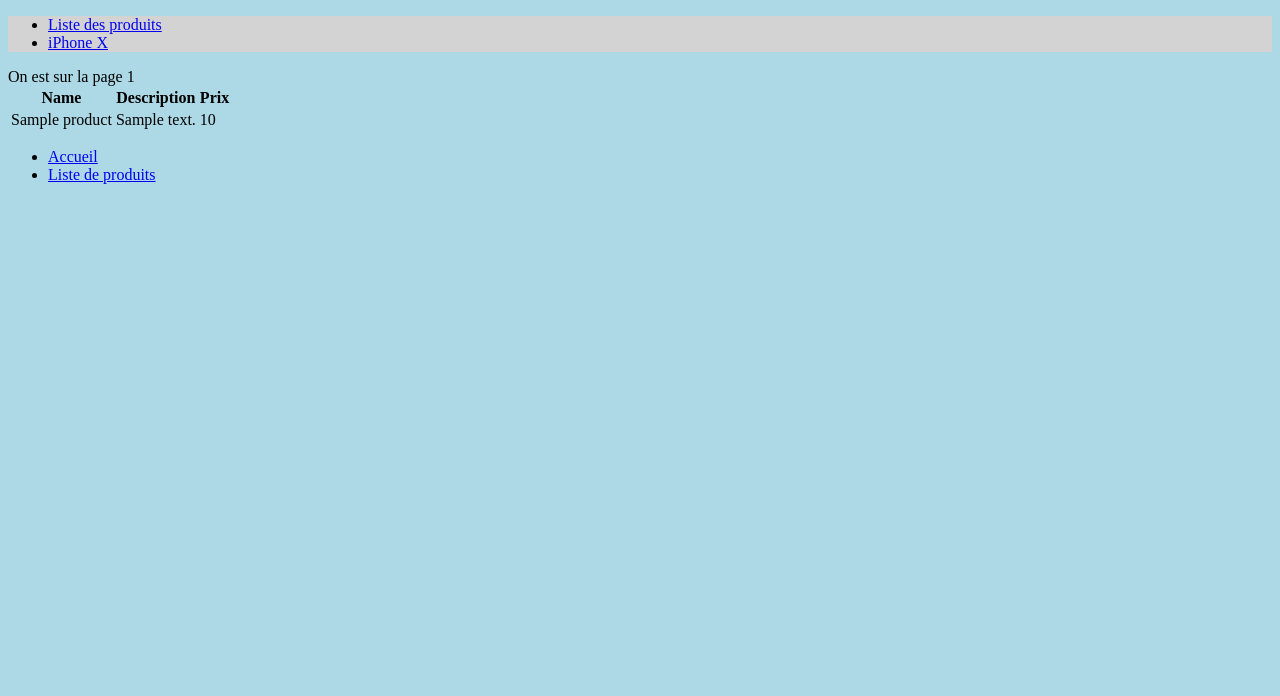
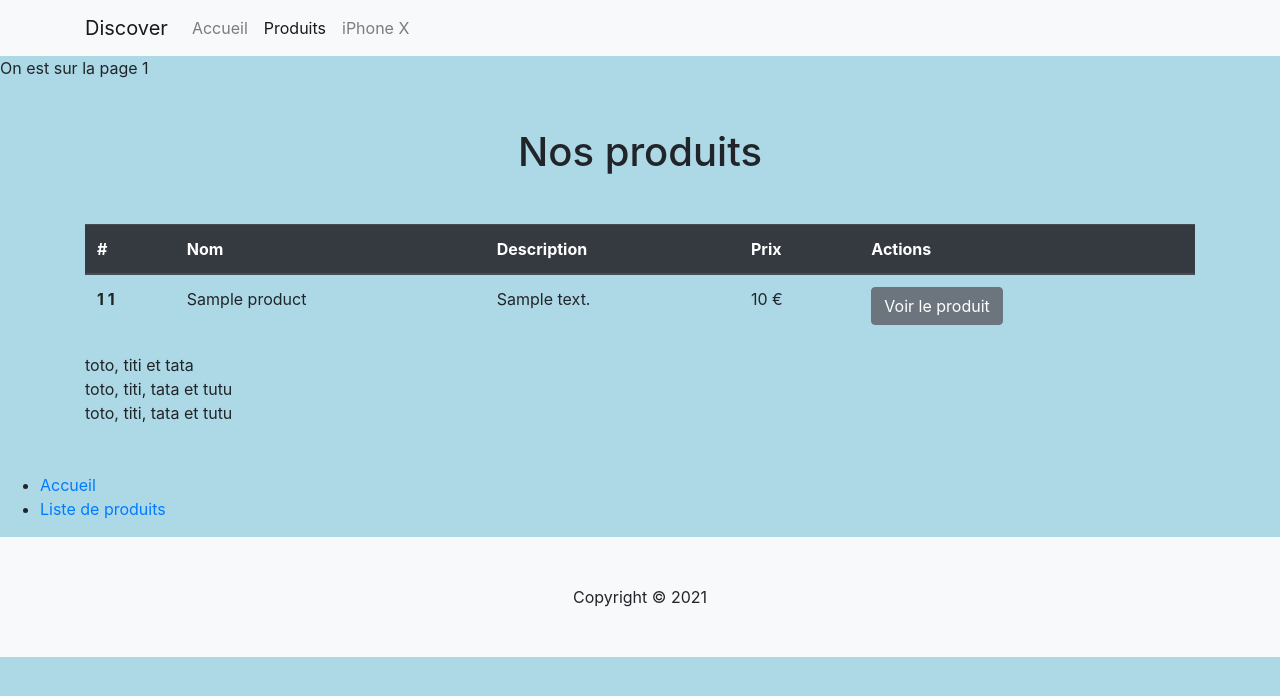
Before and after one commit to diw-885/discover-symfony, a Symfony app: template templates/product/index.html.twig in a window 1280 px wide. Shown: the top 696 px of the page. Run offline with Twig, Linux system fonts and the light colour scheme; the template is opened without the code that fills it: most values are stand-ins (such as "Sample title", 1, 10 or a date in 2020); some libraries are stand-ins or nearby versions.

Commit message:
Liste produits

```diff
--- a/templates/_navbar.html.twig
+++ b/templates/_navbar.html.twig
@@ -1,12 +1,24 @@
 <div style="background-color: {{ theme ?? 'transparent' }}">
-    <nav>
-        <ul>
-            <li>
-                <a href="{{ path('product') }}">Liste des produits</a>
-            </li>
-            <li>
-                <a href="{{ path('product_show', {slug: 'iphone-x'}) }}">iPhone X</a>
-            </li>
-        </ul>
+    <nav class="navbar navbar-expand-lg navbar-light bg-light">
+        <div class="container">
+            <a class="navbar-brand" href="#">Discover</a>
+            <button class="navbar-toggler" type="button" data-toggle="collapse" data-target="#menu">
+                <span class="navbar-toggler-icon"></span>
+            </button>
+
+            <div class="collapse navbar-collapse" id="menu">
+                <ul class="navbar-nav mr-auto">
+                    <li class="nav-item">
+                        <a class="nav-link" href="#">Accueil</a>
+                    </li>
+                    <li class="nav-item active">
+                        <a class="nav-link" href="{{ path('product') }}">Produits</a>
+                    </li>
+                    <li class="nav-item">
+                        <a class="nav-link" href="{{ path('product_show', {slug: 'iphone-x'}) }}">iPhone X</a>
+                    </li>
+                </ul>
+            </div>
+        </div>
     </nav>
 </div>
--- a/templates/base.html.twig
+++ b/templates/base.html.twig
@@ -1,12 +1,17 @@
 <!DOCTYPE html>
-<html>
+<html lang="fr">
     <head>
-        <meta charset="UTF-8">
+        <!-- Required meta tags -->
+        <meta charset="utf-8">
+        <meta name="viewport" content="width=device-width, initial-scale=1, shrink-to-fit=no">
+
         <title>{% block title %}Discover{% endblock %}</title>
         {# Run `composer require symfony/webpack-encore-bundle`
            and uncomment the following Encore helpers to start using Symfony UX #}
         {% block stylesheets %}
             {#{{ encore_entry_link_tags('app') }}#}
+            <!-- Bootstrap CSS -->
+            <link rel="stylesheet" href="https://stackpath.bootstrapcdn.com/bootstrap/4.2.1/css/bootstrap.min.css">
             <link rel="stylesheet" href="{{ asset('css/app.css') }}">
         {% endblock %}
     </head>
@@ -28,8 +33,19 @@
             {% endblock %}
         </div>
 
+        <footer class="bg-light py-5">
+            <div class="container">
+                <p class="text-center mb-0">Copyright &copy; {{ 'now' | date('Y') }}</p>
+            </div>
+        </footer>
+
         {% block javascripts %}
             {#{{ encore_entry_script_tags('app') }}#}
+            <!-- Optional JavaScript -->
+            <!-- jQuery first, then Popper.js, then Bootstrap JS -->
+            <script src="https://code.jquery.com/jquery-3.3.1.slim.min.js"></script>
+            <script src="https://cdnjs.cloudflare.com/ajax/libs/popper.js/1.14.6/umd/popper.min.js"></script>
+            <script src="https://stackpath.bootstrapcdn.com/bootstrap/4.2.1/js/bootstrap.min.js"></script>
             <script src="{{ asset('js/app.js') }}"></script>
         {% endblock %}
     </body>
--- a/templates/product/index.html.twig
+++ b/templates/product/index.html.twig
@@ -1,31 +1,52 @@
 {% extends 'base.html.twig' %}
 
-{% block title %}Liste des produits{% endblock %}
+{% block title %}Liste des produits
+{% endblock %}
 
 {% block body %}
 	<div>
 		{# Affiche toutes les variables présentes dans le fichier Twig actuelle #}
 		{{ dump() }}
 
-    On est sur la page {{ page }}
+		On est sur la page
+		{{ page }}
+	</div>
 
-    <table>
-        <thead>
+    <div class="container mt-5 mb-5">
+        <h1 class="text-center mb-5">Nos produits</h1>
+        <div>
+            <table class="table">
+                <thead class="thead-dark">
                     <tr>
-                <th>Name</th>
-                <th>Description</th>
-                <th>Prix</th>
+                        <th scope="col">#</th>
+                        <th scope="col">Nom</th>
+                        <th scope="col">Description</th>
+                        <th scope="col">Prix</th>
+                        <th scope="col">Actions</th>
                     </tr>
                 </thead>
                 <tbody>
-            {% for product in products %}
+                    {% for key, product in products %}
                         <tr>
+                            <th scope="row">{{ key + 1 }} {{ loop.index }}</th>
                             <td>{{ product.name }}</td>
                             <td>{{ product.description }}</td>
-                    <td>{{ product.price }}</td>
+                            <td>{{ product.price }} €</td>
+                            <td>
+                                <a href="{{ path('product_show', { slug: product.slug }) }}" class="btn btn-secondary">Voir le produit</a>
+                            </td>
                         </tr>
                     {% endfor %}
                 </tbody>
             </table>
+
+            toto, titi et tata <br />
+            toto, titi, tata et tutu <br />
+            {# loop.last renvoie true si on est sur la dernière itération #}
+            {# loop.revindex renvoie le nombre d'itérations restantes avant la fin #}
+            {% for name in ['toto', 'titi', 'tata', 'tutu'] %}
+                {{ name }}{% if not loop.last and loop.revindex != 2 %},{% endif %}{% if loop.revindex == 2 %} et{% endif %}
+            {% endfor %} <br />
+        </div>
     </div>
 {% endblock %}
```
Lines whose indentation alone changed are shown as unchanged.
